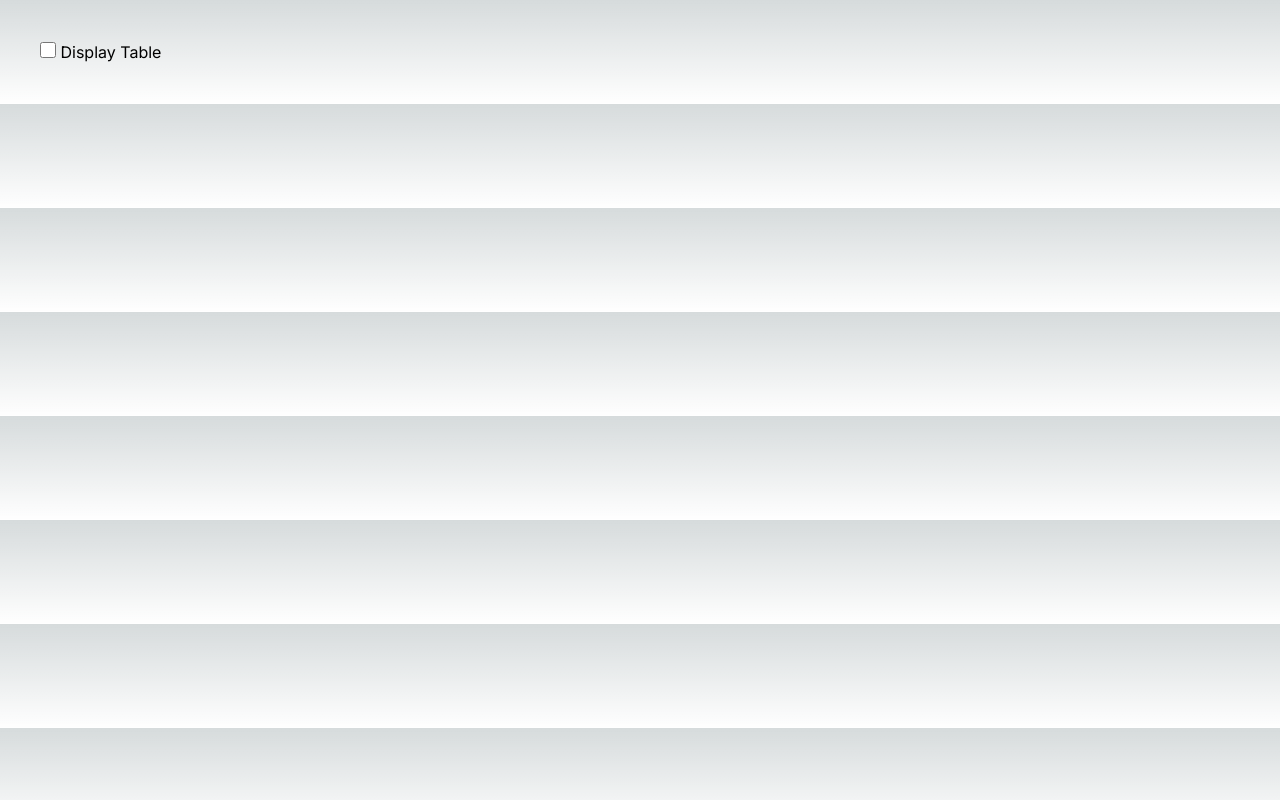
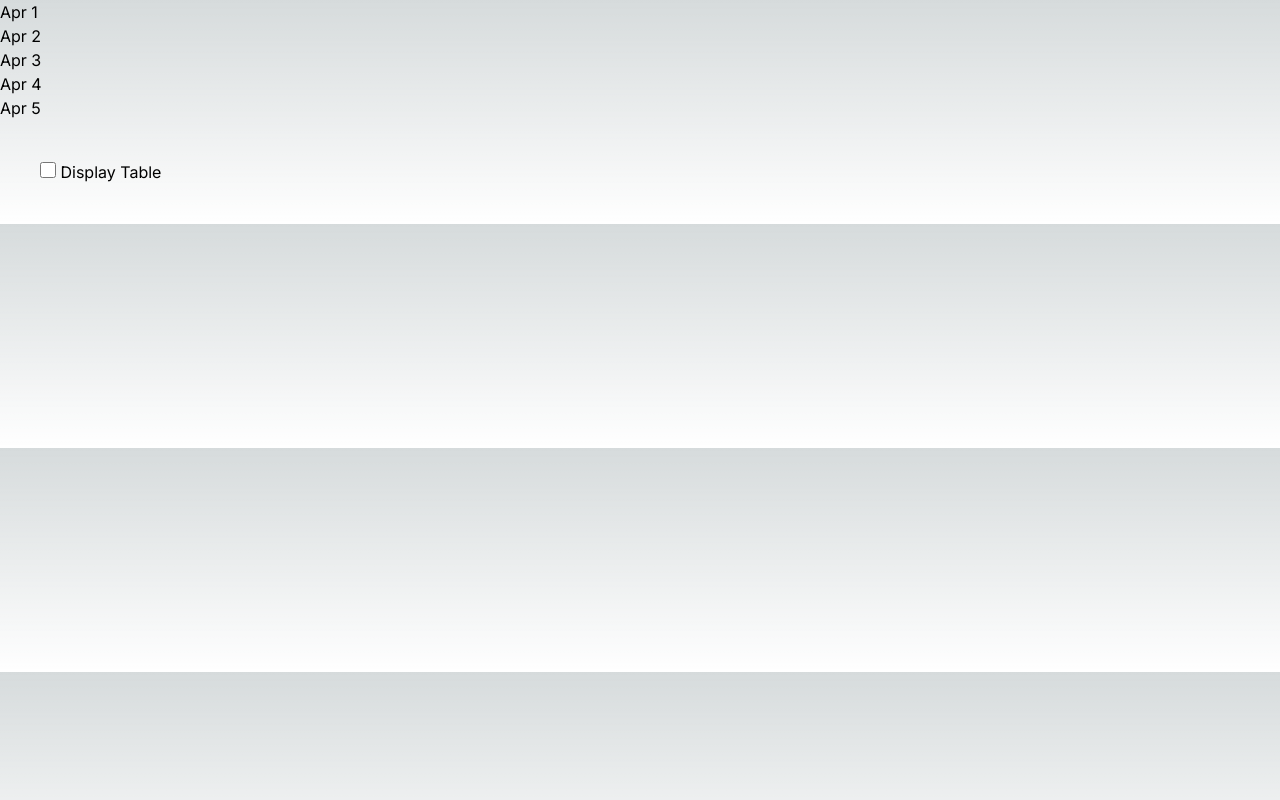
Before and after one commit to cyrilmb/tip-out-calculator, a Next.js app: page / in a window 1280 px wide. Built offline with nearby package versions, Linux system fonts and the light colour scheme.

Commit message:
can filter through all dates and show only unique dates

```diff
--- a/app/page.tsx
+++ b/app/page.tsx
@@ -1,8 +1,10 @@
 import ShiftsTableView from '@/components/ShiftsTableView'
+import DateSelection from '@/components/DateSelection'
 
 export default function Home() {
   return (
     <main>
+      <DateSelection />
       <ShiftsTableView />
     </main>
   )
--- a/components/DateSelection.tsx
+++ b/components/DateSelection.tsx
@@ -2,5 +2,31 @@ import React from 'react'
 import data from '@/lib/data'
 
 export default function DateSelection() {
-  return <div></div>
+  const dateReformat = data.shifts.map((shift) =>
+    shift.date.toLocaleDateString('en-us', {
+      month: 'short',
+      day: 'numeric',
+    })
+  )
+
+  function uniqueDates(date: string[]): string[] {
+    const exists: { [key: string]: boolean } = {}
+    return date.filter((item) => {
+      if (exists.hasOwnProperty(item)) {
+        return false
+      }
+      exists[item] = true
+      return true
+    })
+  }
+
+  const uniqueDatesArray = uniqueDates(dateReformat)
+
+  return (
+    <div>
+      {uniqueDatesArray.map((uniqueDate, i) => (
+        <h3 key={i}>{uniqueDate}</h3>
+      ))}
+    </div>
+  )
 }
```
